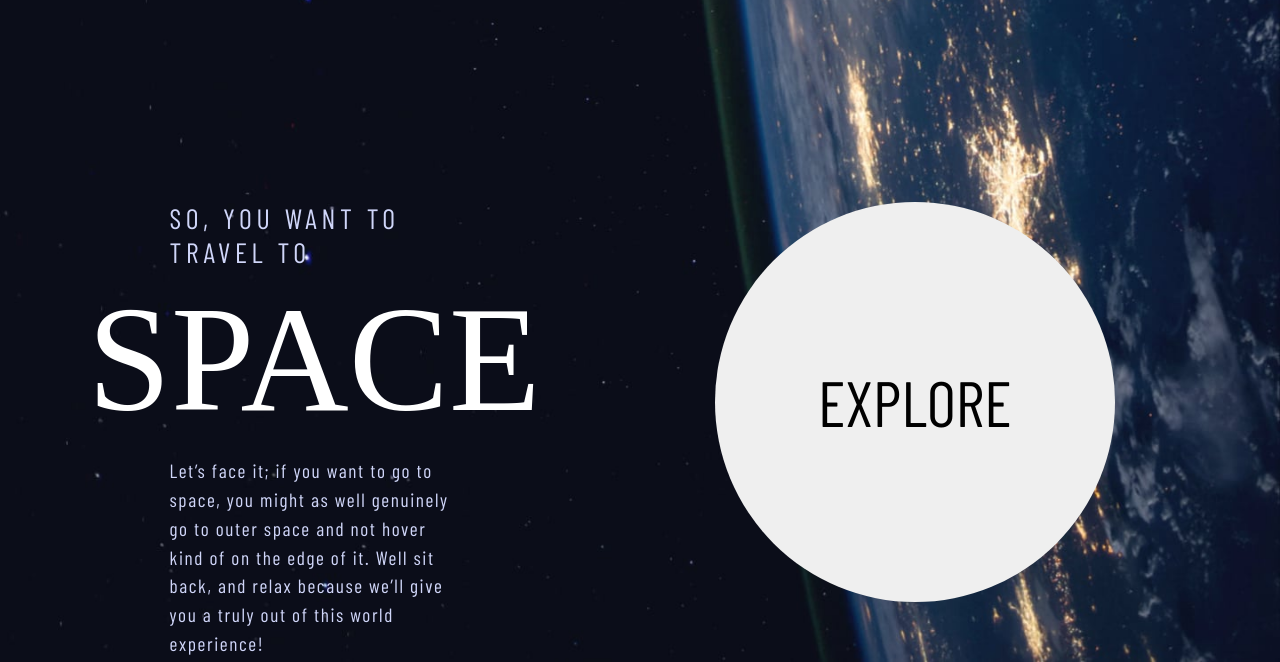
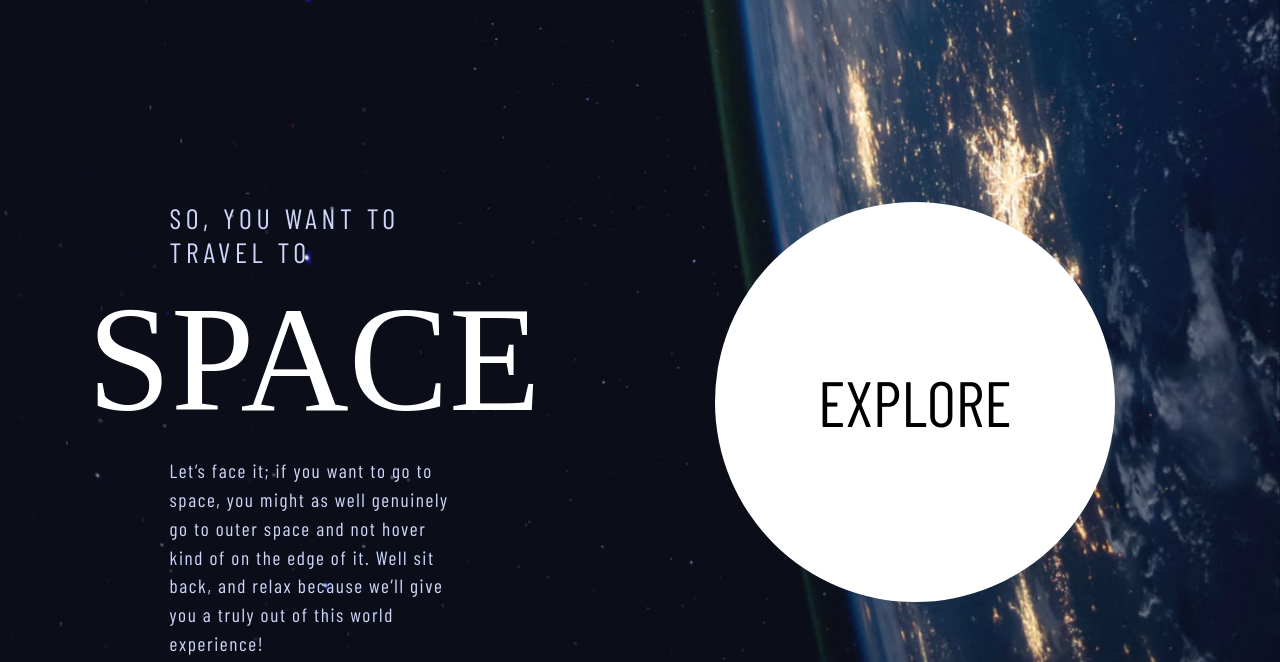
Before and after one commit to BuffManKyle/space-tourism-website, a plain HTML site: page index.html in a window 1280 px wide. Shown: the part 138-800 px from the top of the page. Drawn offline with nearby package versions, Linux system fonts and the light colour scheme; a web font is replaced by a local one.

Commit message:
Update styles.css

```diff
--- a/assets/css/styles.css
+++ b/assets/css/styles.css
@@ -92,6 +92,8 @@ a:hover{
   font-family: 'Barlow Condensed', sans-serif;
   font-size: 4rem;
   margin-left: 10%;
+  color: black;
+  background-color: #fff;
 }
 .explore:hover{
   border-radius: 50%;
```
